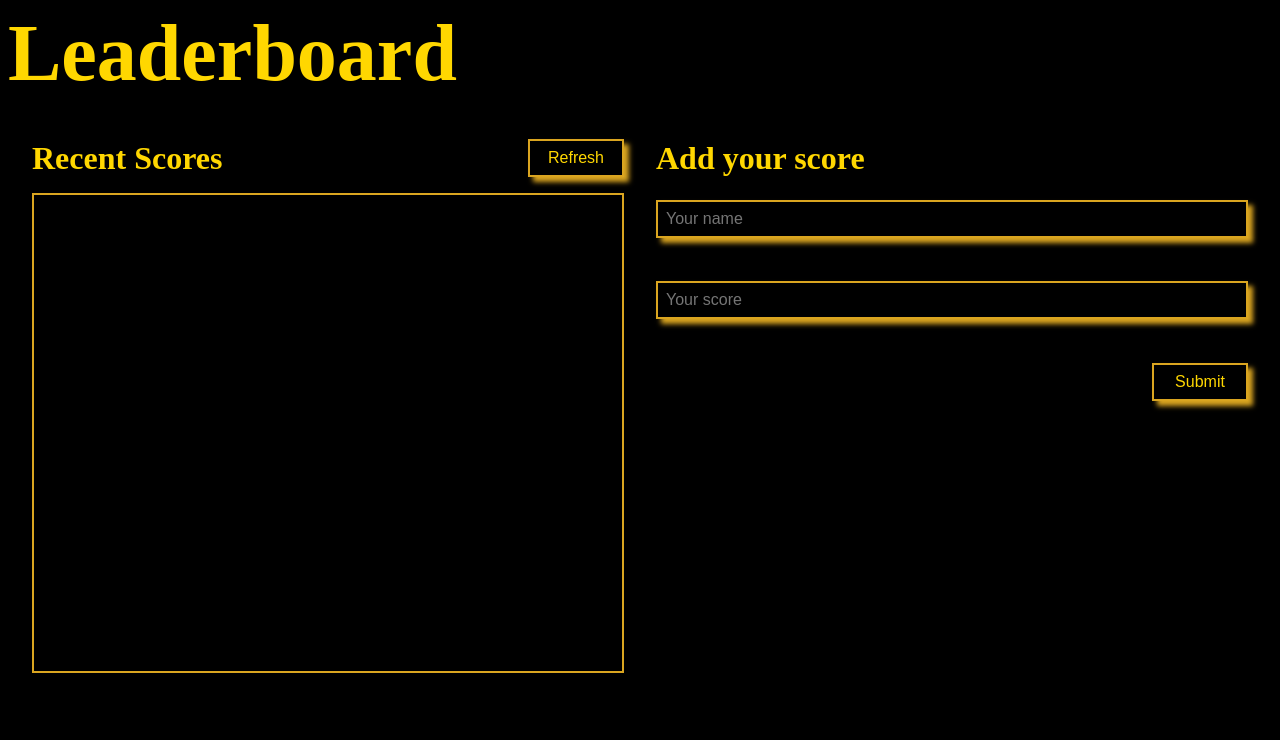
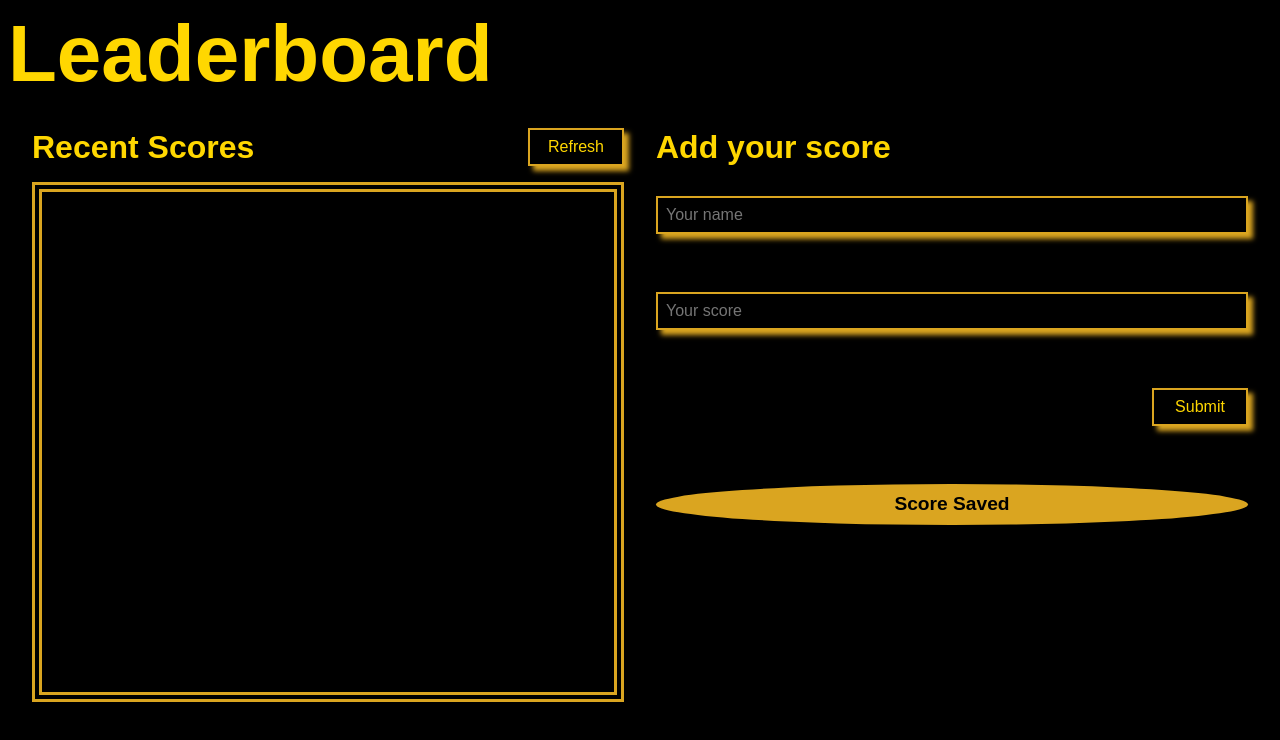
Before and after one commit to asdt560/Leaderboard, a website built with webpack: page src/index.html in a window 1280 px wide. Both pictures are taken after typing "Sample", "5" into the empty fields and a click on the button "Submit". Built offline with nearby package versions, Linux system fonts and the light colour scheme; no server answers.

Commit message:
Add styling

```diff
--- a/src/index.html
+++ b/src/index.html
@@ -16,11 +16,11 @@
       <section class="container section">
         <h2 class="paddedtitle">Add your score</h2>
         <form class="form" id="scoresubmit">
-          <label for="nametext" hidden>Name Here</label><input class="formelement" id="nametext" type="text" placeholder="Your name" required>
-          <label for="scorenumber" hidden>Score Here</label><input class="formelement" id="scorenumber" type="number" placeholder="Your score" required>
+          <label for="nametext" hidden>Name Here</label><input class="formelement field" id="nametext" type="text" placeholder="Your name" required>
+          <label for="scorenumber" hidden>Score Here</label><input class="formelement field" id="scorenumber" type="number" placeholder="Your score" required>
           <label for="submit" hidden>Submit button</label><button id="submit" class="formelement button" type="submit">Submit</button>
-          <small id="message"></small>
         </form>
+        <small id="message"></small>
       </section>
     </main>
 </body>
--- a/src/index.js
+++ b/src/index.js
@@ -4,10 +4,23 @@ import fetcher from './modules/fetcher.js';
 
 import { form, sender } from './modules/sender.js';
 
+const message = document.querySelector('#message');
+
 form.addEventListener('submit', (e) => {
   e.preventDefault();
   sender();
+  message.innerHTML = 'Score Saved';
+  message.classList.add('visible');
   e.target.reset();
+});
+
+const fields = document.querySelectorAll('.field');
+
+fields.forEach((field) => {
+  field.addEventListener('invalid', () => {
+    message.innerHTML = '';
+    message.classList.remove('visible');
+  });
 });
 
 document.querySelector('#refresher').addEventListener('click', () => {
--- a/src/style.css
+++ b/src/style.css
@@ -3,6 +3,7 @@
   font-size: 16px;
   box-sizing: border-box;
   margin: 0;
+  font-family: 'Arial Narrow Bold', sans-serif;
 }
 
 body {
@@ -10,8 +11,24 @@ body {
 }
 
 h1 {
+  width: 100%;
+  height: 6rem;
   font-size: 5rem;
   padding: 8px;
+  animation-name: grow;
+  animation-duration: 2s;
+}
+
+@keyframes grow {
+  from {
+    font-size: 1rem;
+    margin-left: 100%;
+  }
+
+  to {
+    font-size: 5rem;
+    margin: 0;
+  }
 }
 
 main {
@@ -44,9 +61,21 @@ h2 {
 }
 
 #scorecontainer {
-  min-height: 60vh;
-  border: 2px solid goldenrod;
+  height: 65vh;
+  border: 10px double goldenrod;
   overflow-y: auto;
+  animation-name: expand;
+  animation-duration: 2s;
+}
+
+@keyframes expand {
+  from {
+    width: 0;
+  }
+
+  to {
+    width: 100%;
+  }
 }
 
 .form {
@@ -73,6 +102,7 @@ h2 {
   background-color: goldenrod;
   color: black;
   font-weight: bold;
+  transition: all 0.3s ease-out;
 }
 
 .scorecard {
@@ -96,3 +126,19 @@ input::-webkit-inner-spin-button {
   -webkit-appearance: none;
   margin: 0;
 }
+
+#message {
+  align-self: center;
+  font-size: 1.2rem;
+  font-weight: bold;
+  color: black;
+  padding: 0.5em;
+  width: 100%;
+  text-align: center;
+  border-radius: 90%;
+  margin-top: 1.5em;
+}
+
+.visible {
+  background-color: goldenrod;
+}
```
